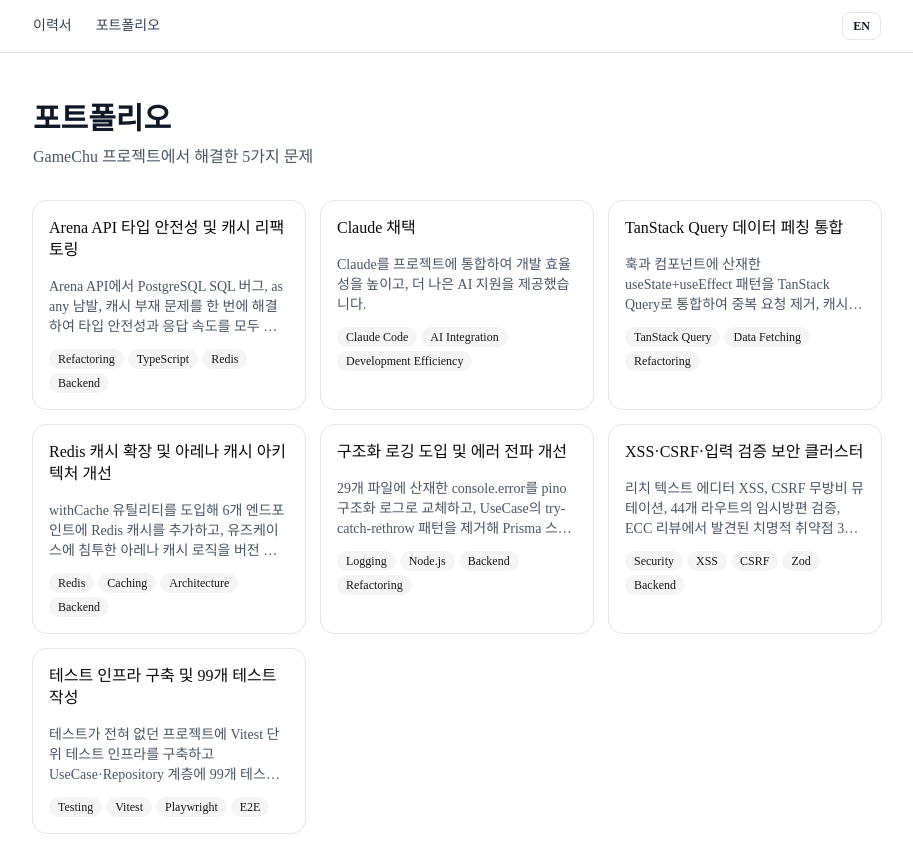
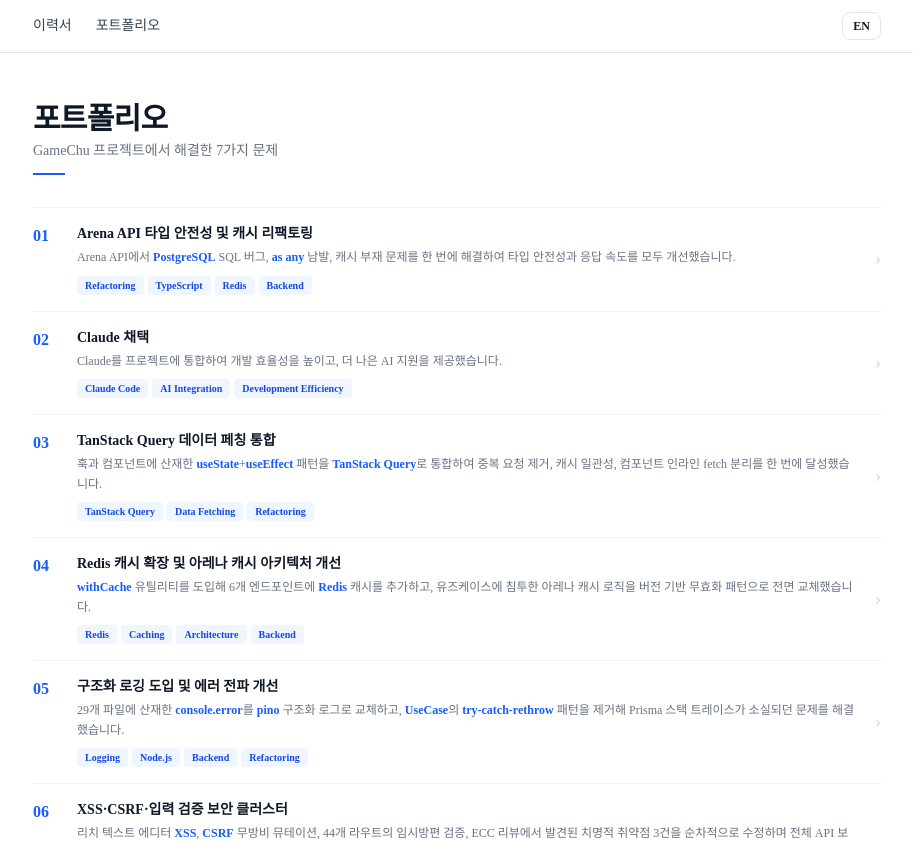
Before and after one commit to wojin57/resume-portfolio, a Next.js app: page /portfolio in a window 1280 px wide. Shown: the top 841 px of the page, without its empty margins (183-1096 px from the left). Built offline with nearby package versions, Linux system fonts and the light colour scheme.

Commit message:
feat: replace card grid with numbered list on portfolio index

```diff
--- a/app/portfolio/page.tsx
+++ b/app/portfolio/page.tsx
@@ -1,24 +1,60 @@
 "use client";
 
+import Link from "next/link";
 import { useLanguage } from "@/lib/i18n";
-import { CaseCard } from "@/components/portfolio/CaseCard";
+import { highlightKeywords } from "@/lib/highlight";
 import { cases } from "@/content/cases";
 
 export default function PortfolioPage() {
     const { lang } = useLanguage();
+
     return (
         <div className="mx-auto max-w-4xl px-6 py-12">
-            <h1 className="mb-2 text-3xl font-bold text-gray-900">
+            <h1 className="mb-1 text-3xl font-bold tracking-tight text-gray-900">
                 {lang === "ko" ? "포트폴리오" : "Portfolio"}
             </h1>
-            <p className="mb-8 text-gray-600">
+            <p className="mb-3 text-sm text-gray-500">
                 {lang === "ko"
-                    ? "GameChu 프로젝트에서 해결한 5가지 문제"
-                    : "5 problems solved in the GameChu project"}
+                    ? "GameChu 프로젝트에서 해결한 7가지 문제"
+                    : "7 problems solved in the GameChu project"}
             </p>
-            <div className="grid gap-4 sm:grid-cols-2 lg:grid-cols-3">
-                {cases.map((c) => (
-                    <CaseCard key={c.slug} caseStudy={c} />
+            <div className="mb-8 h-0.5 w-8 bg-blue-600" />
+
+            <div className="flex flex-col">
+                {cases.map((c, i) => (
+                    <Link
+                        key={c.slug}
+                        href={`/portfolio/${c.slug}`}
+                        className="flex items-start gap-4 border-b border-gray-100 py-4 first:border-t hover:bg-gray-50"
+                    >
+                        <span className="min-w-[28px] font-black tabular-nums text-blue-600">
+                            {String(i + 1).padStart(2, "0")}
+                        </span>
+                        <div className="flex-1">
+                            <p className="mb-1 text-sm font-bold text-gray-900">
+                                {c.title[lang]}
+                            </p>
+                            <p className="mb-2 text-xs leading-relaxed text-gray-500">
+                                {highlightKeywords(
+                                    c.summary[lang],
+                                    c.keywords ?? [],
+                                )}
+                            </p>
+                            <div className="flex flex-wrap gap-1">
+                                {c.tags.map((tag) => (
+                                    <span
+                                        key={tag}
+                                        className="rounded bg-blue-50 px-2 py-0.5 text-[10px] font-semibold text-blue-700"
+                                    >
+                                        {tag}
+                                    </span>
+                                ))}
+                            </div>
+                        </div>
+                        <span className="self-center text-lg text-gray-300">
+                            ›
+                        </span>
+                    </Link>
                 ))}
             </div>
         </div>
--- a/components/portfolio/CaseCard.tsx
+++ /dev/null
@@ -1,42 +0,0 @@
-"use client";
-
-import Link from "next/link";
-import { useLanguage } from "@/lib/i18n";
-import { Card, CardContent, CardHeader, CardTitle } from "@/components/ui/card";
-import { Badge } from "@/components/ui/badge";
-import type { CaseStudy } from "@/content/cases";
-
-interface Props {
-    caseStudy: CaseStudy;
-}
-
-export function CaseCard({ caseStudy: c }: Props) {
-    const { lang } = useLanguage();
-    return (
-        <Link href={`/portfolio/${c.slug}`} className="block h-full">
-            <Card className="h-full cursor-pointer transition-colors hover:border-indigo-400">
-                <CardHeader>
-                    <CardTitle className="text-base leading-snug">
-                        {c.title[lang]}
-                    </CardTitle>
-                </CardHeader>
-                <CardContent className="space-y-3">
-                    <p className="line-clamp-3 text-sm text-gray-600">
-                        {c.summary[lang]}
-                    </p>
-                    <div className="flex flex-wrap gap-1">
-                        {c.tags.map((tag) => (
-                            <Badge
-                                key={tag}
-                                variant="secondary"
-                                className="text-xs"
-                            >
-                                {tag}
-                            </Badge>
-                        ))}
-                    </div>
-                </CardContent>
-            </Card>
-        </Link>
-    );
-}
```
